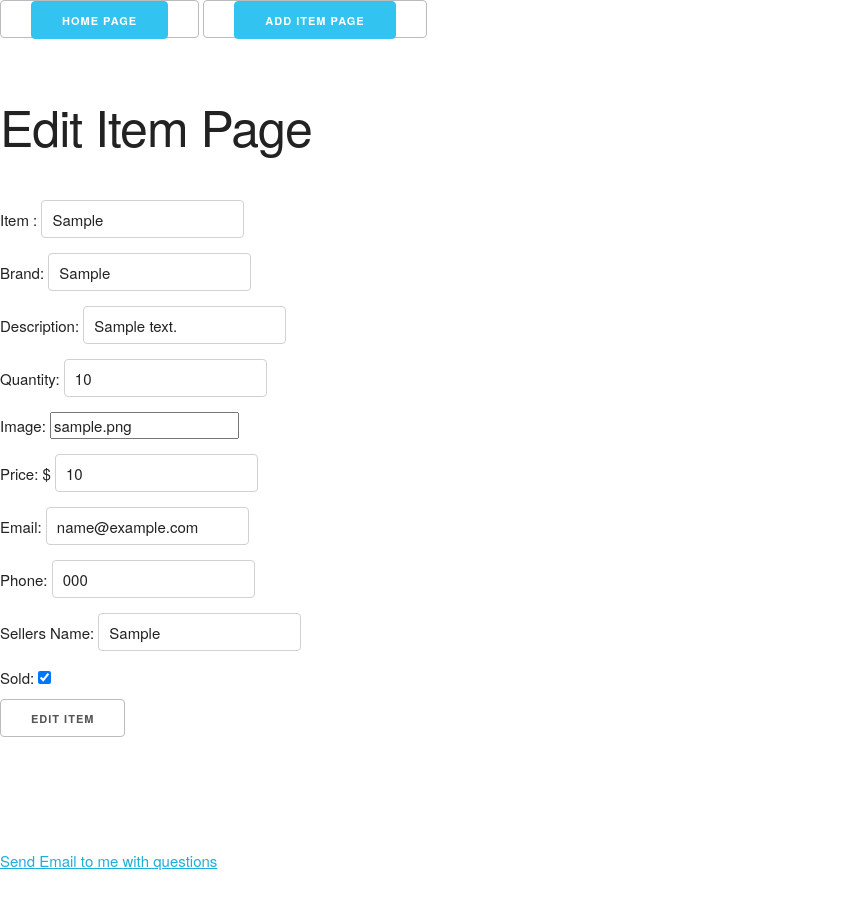
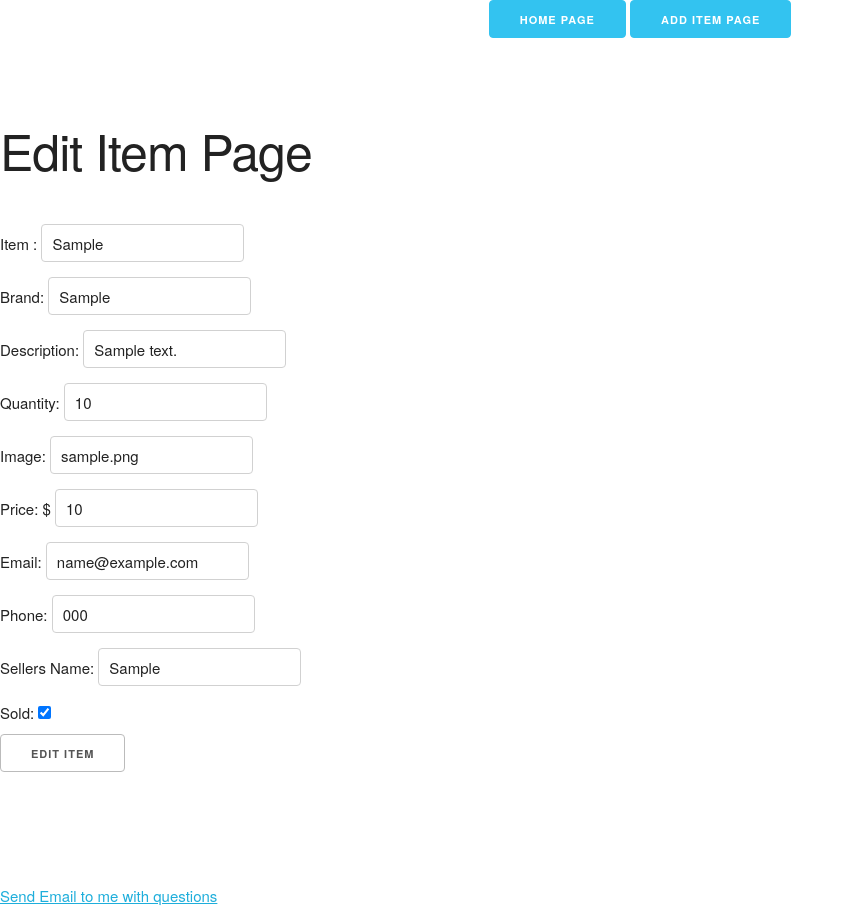
Before and after one commit to sochi2122/Post-IT, a Node server app: page /items/600000000000000000000001/edit in a window 1280 px wide. Shown: the whole page, without its empty margins (0-854 px from the left). Before the commit the page ends 871 px from the top, so only its background shows below. Run offline with Node 20, Linux system fonts and the light colour scheme; tables that the repository leaves empty hold one stand-in row (values such as "Sample post"); some libraries are stand-ins or nearby versions.

Commit message:
attempt to implement CSS styles

```diff
--- a/views/edit.ejs
+++ b/views/edit.ejs
@@ -12,14 +12,14 @@
 
 
     <h1>Edit Item Page</h1>
-    <form action="/items/<%= item._id %>?_method=PUT" method="POST"><br>
+    <form class=form action="/items/<%= item._id %>?_method=PUT" method="POST"><br>
         Item : <input type="text" name="item" value="<%= item.item %>"><br>
         Brand: <input type="text" name="brand" value="<%= item.brand %>"><br>
         Description: <input type="text" name="Description" value="<%= item.description %>"><br>
         Quantity: <input type="text" name="quantity" value="<%= item.quantity %>"><br>
-        Image: <input type="string" name="image" value="<%= item.image %>"><br>
+        Image: <input type="url" name="image" value="<%= item.image %>"><br>
         Price: $ <input type="number" name="price" value="<%= item.price %>"><br>
-        Email: <input type="text" name="email" value="<%= item.email %>"><br>
+        Email: <input type="email" name="email" value="<%= item.email %>"><br>
         Phone: <input type="number" name="phone" value="<%= item.phone %>"><br>
         Sellers Name: <input type="text" name="seller" value="<%= item.seller %>"><br>
 
--- a/views/partials/header.ejs
+++ b/views/partials/header.ejs
@@ -5,17 +5,13 @@
 
 
 
-
-    <button>
-        <a input type="button" class="button button-primary" href="/items/">Home Page</a>
-
-        </button>
-
-        <button>
-        <a class="button button-primary" href="/items/new">Add Item Page</a>
-        </button>
+<center>
+        <a class="button button-primary" href="/items/">Home Page</a>
 
 
+        <a class="button button-primary" href="/items/new">Add Item Page</a>
+
+ </center>
 
 
 
```
Also changed, not shown: views/index.ejs (+3 -11 lines), views/show.ejs (+7 -2 lines).
